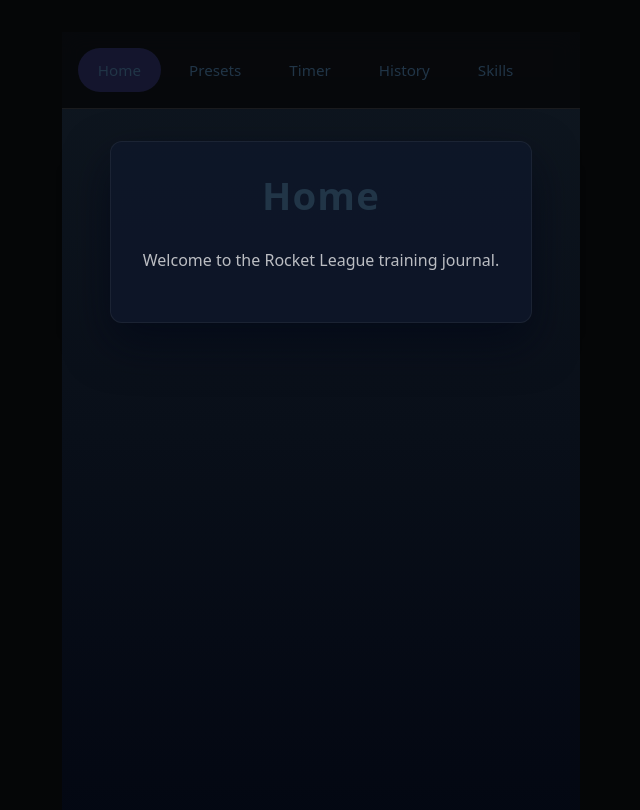
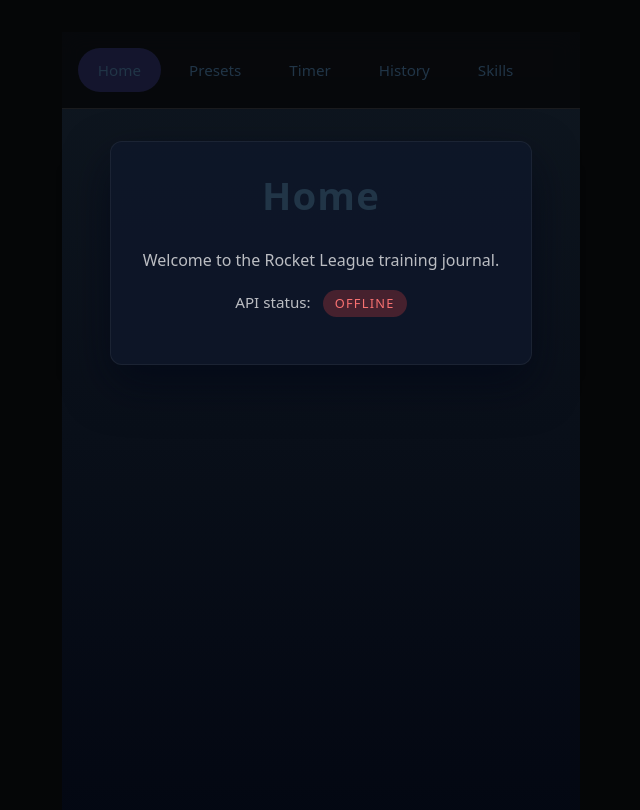
Before and after one commit to CelesteGiraffe/Hardstuck-frontend, a Svelte app in the folder ui/: page / in a window 1280 px wide. Shown: the top 810 px of the page, without its empty margins (319-959 px from the left). Built offline with nearby package versions, Linux system fonts and the light colour scheme; no server answers.

Commit message:
feat(tests): add validation tests for presets and sessions endpoints feat(ui): enhance HomeScreen and HistoryScreen with loading and error states feat(api): implement health check and MMR records fetching functionality

```diff
--- a/ui/src/app.css
+++ b/ui/src/app.css
@@ -1,4 +1,116 @@
 :root {
+  font-family: 'Inter', system-ui, -apple-system, BlinkMacSystemFont, 'Segoe UI', sans-serif;
+  background-color: #050607;
+  color: #f4f6fb;
+  min-height: 100%;
+}
+
+* {
+  box-sizing: border-box;
+}
+
+body {
+  margin: 0;
+  background-color: #050607;
+}
+
+#app {
+  min-height: 100vh;
+}
+
+.app-shell {
+  display: flex;
+  flex-direction: column;
+  min-height: 100vh;
+  background: linear-gradient(180deg, #0f1720, #030712);
+}
+
+.navigation {
+  display: flex;
+  gap: 0.5rem;
+  flex-wrap: wrap;
+  padding: 1rem;
+  border-bottom: 1px solid rgba(255, 255, 255, 0.08);
+  background: rgba(5, 6, 7, 0.8);
+  backdrop-filter: blur(10px);
+}
+
+.navigation button {
+  border: none;
+  background: transparent;
+  color: inherit;
+  padding: 0.75rem 1.25rem;
+  border-radius: 999px;
+  font-size: 0.95rem;
+  cursor: pointer;
+  transition: background 0.2s;
+}
+
+.navigation button.selected,
+.navigation button:hover {
+  background: rgba(99, 102, 241, 0.15);
+}
+
+.screen-shell {
+  flex: 1;
+  padding: 2rem clamp(1rem, 4vw, 3rem);
+  display: flex;
+  align-items: flex-start;
+}
+
+.screen-content {
+  width: 100%;
+  max-width: 960px;
+  border-radius: 12px;
+  padding: 2rem;
+  background: rgba(15, 23, 42, 0.85);
+  border: 1px solid rgba(255, 255, 255, 0.06);
+  box-shadow: 0 20px 45px rgba(2, 6, 23, 0.6);
+}
+
+.screen-content h1 {
+  margin-top: 0;
+  font-size: clamp(1.8rem, 5vw, 2.4rem);
+  letter-spacing: 0.03em;
+}
+
+.screen-content p {
+  color: rgba(255, 255, 255, 0.72);
+  line-height: 1.6;
+}
+
+.health-status {
+  margin-top: 1rem;
+  font-size: 0.95rem;
+  color: rgba(255, 255, 255, 0.85);
+}
+
+.badge {
+  display: inline-flex;
+  align-items: center;
+  justify-content: center;
+  padding: 0.2rem 0.75rem;
+  border-radius: 999px;
+  font-size: 0.8rem;
+  text-transform: uppercase;
+  letter-spacing: 0.1em;
+  margin-left: 0.5rem;
+}
+
+.badge.healthy {
+  background: rgba(16, 185, 129, 0.25);
+  color: #22c55e;
+}
+
+.badge.offline {
+  background: rgba(239, 68, 68, 0.25);
+  color: #f87171;
+}
+
+.badge.pending {
+  background: rgba(253, 224, 71, 0.25);
+  color: #facc15;
+}:root {
   font-family: 'Inter', system-ui, -apple-system, BlinkMacSystemFont, 'Segoe UI', sans-serif;
   background-color: #050607;
   color: #f4f6fb;
--- a/ui/src/lib/HistoryScreen.svelte
+++ b/ui/src/lib/HistoryScreen.svelte
@@ -1,4 +1,33 @@
+<script lang="ts">
+  import { onMount } from 'svelte';
+  import { getMmrRecords } from './api';
+
+  let mmrCount: number | null = null;
+  let loading = true;
+  let error: string | null = null;
+
+  onMount(async () => {
+    try {
+      const records = await getMmrRecords();
+      mmrCount = records.length;
+    } catch (err) {
+      error = err instanceof Error ? err.message : 'Could not load records';
+    } finally {
+      loading = false;
+    }
+  });
+</script>
+
 <section class="screen-content">
   <h1>History</h1>
   <p>Review past sessions and MMR changes over time.</p>
+  <p>
+    {#if loading}
+      Fetching recorded MMR data...
+    {:else if error}
+      <span class="badge offline">{error}</span>
+    {:else}
+      {mmrCount} record{mmrCount === 1 ? '' : 's'} loaded.
+    {/if}
+  </p>
 </section>
--- a/ui/src/lib/HomeScreen.svelte
+++ b/ui/src/lib/HomeScreen.svelte
@@ -1,4 +1,25 @@
+<script lang="ts">
+  import { onMount } from 'svelte';
+  import { healthCheck } from './api';
+
+  let apiHealthy: boolean | null = null;
+
+  onMount(async () => {
+    apiHealthy = await healthCheck();
+  });
+</script>
+
 <section class="screen-content">
   <h1>Home</h1>
   <p>Welcome to the Rocket League training journal.</p>
+  <p class="health-status">
+    API status:
+    {#if apiHealthy === null}
+      <span class="badge pending">checking...</span>
+    {:else if apiHealthy}
+      <span class="badge healthy">online</span>
+    {:else}
+      <span class="badge offline">offline</span>
+    {/if}
+  </p>
 </section>
--- /dev/null
+++ b/ui/src/lib/api.ts
@@ -0,0 +1,34 @@
+export type MmrRecord = {
+  id: number;
+  timestamp: string;
+  playlist: string;
+  mmr: number;
+  gamesPlayedDiff: number;
+  source: string;
+};
+
+const API_BASE = import.meta.env.VITE_API_BASE ?? '';
+
+function buildUrl(path: string) {
+  return `${API_BASE.replace(/\/$/, '')}${path}`;
+}
+
+export async function healthCheck(): Promise<boolean> {
+  try {
+    const response = await fetch(buildUrl('/api/health'));
+    return response.ok;
+  } catch (error) {
+    console.error('Health check failed', error);
+    return false;
+  }
+}
+
+export async function getMmrRecords(): Promise<MmrRecord[]> {
+  const response = await fetch(buildUrl('/api/mmr'));
+  if (!response.ok) {
+    throw new Error('Unable to load MMR records');
+  }
+
+  const data = (await response.json()) as MmrRecord[];
+  return data;
+}
```
Also changed, not shown: 1 other file (tests, documents, lock files or other folders).
